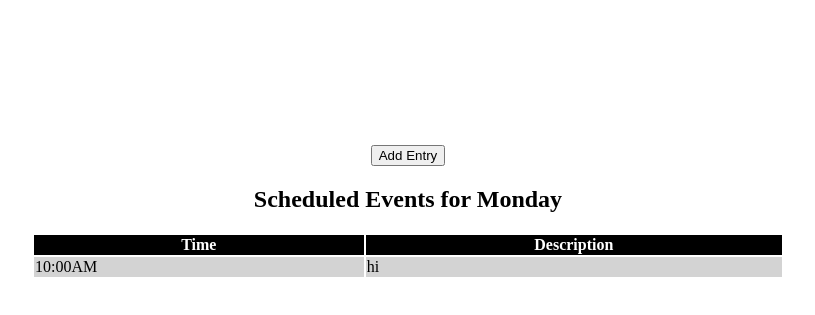
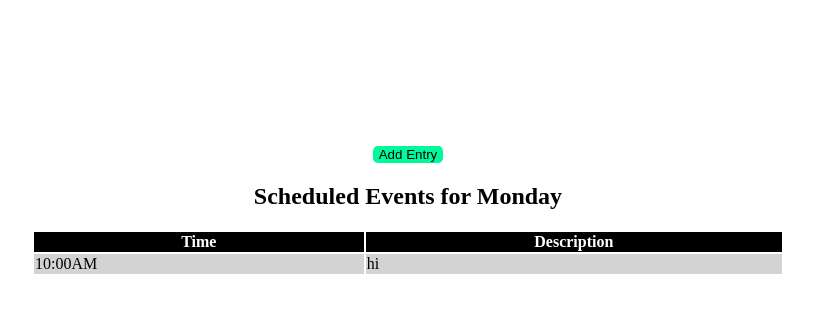
Before and after one commit to mgmauriello/week-planner, a website: page index.html in a window 1280 px wide. Shown: the part 135-450 px from the top of the page, without its empty margins (232-1047 px from the left). Drawn offline with Linux system fonts and the light colour scheme.

Commit message:
pretty button.

```diff
--- a/main.js
+++ b/main.js
@@ -45,7 +45,7 @@ function handleCalendarViewSwap(event) {
     return;
   }
 
-  for (var i = 0; i < $daysBox.length; i++) {
+  for (var i = 0; i < data.entries.length; i++) {
     if (event.target.textContent === data.entries[i].day) {
       console.log('test');
       var renderDayInfo = renderTable();
--- a/styles.css
+++ b/styles.css
@@ -73,3 +73,10 @@ th {
 tr:nth-child(odd) {
   background-color: lightgray;
 }
+
+.add-entry {
+  background-color: mediumspringgreen;
+  color: black;
+  border: none;
+  border-radius: 5px;
+}
```
